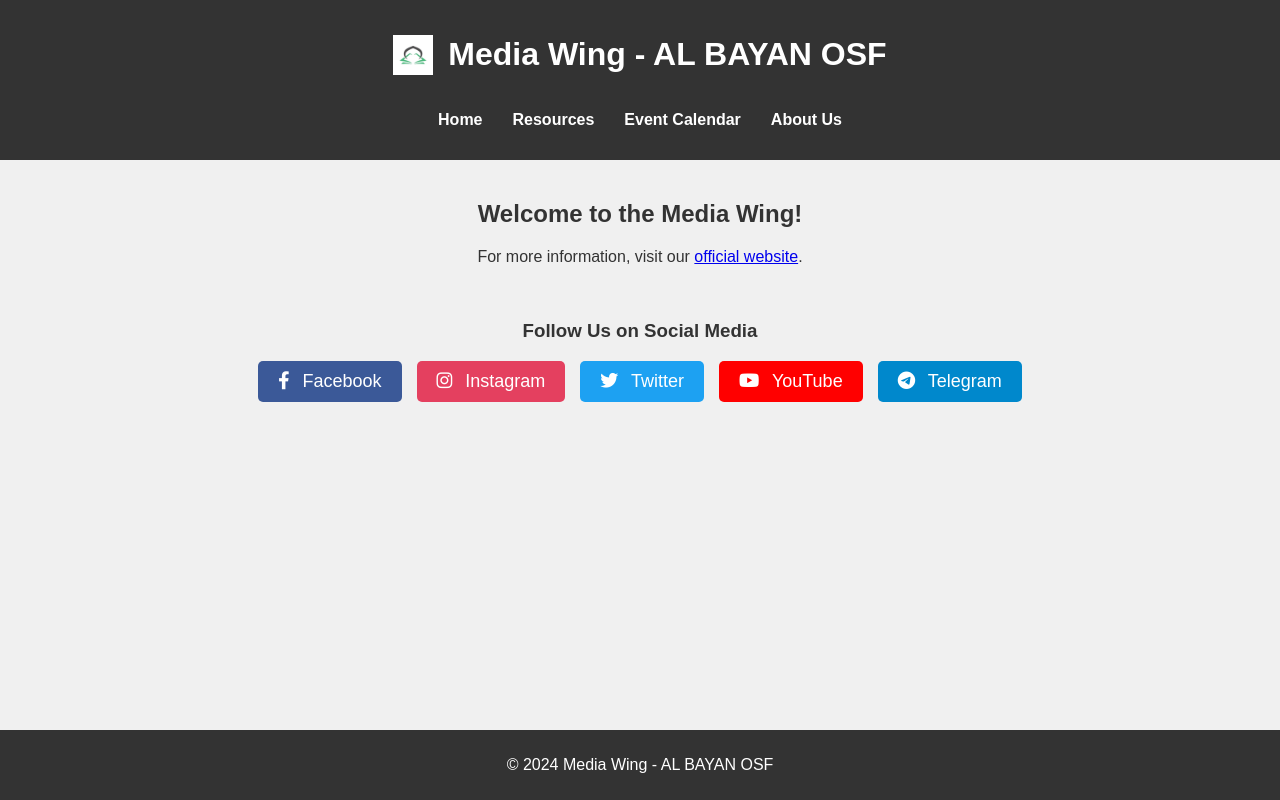
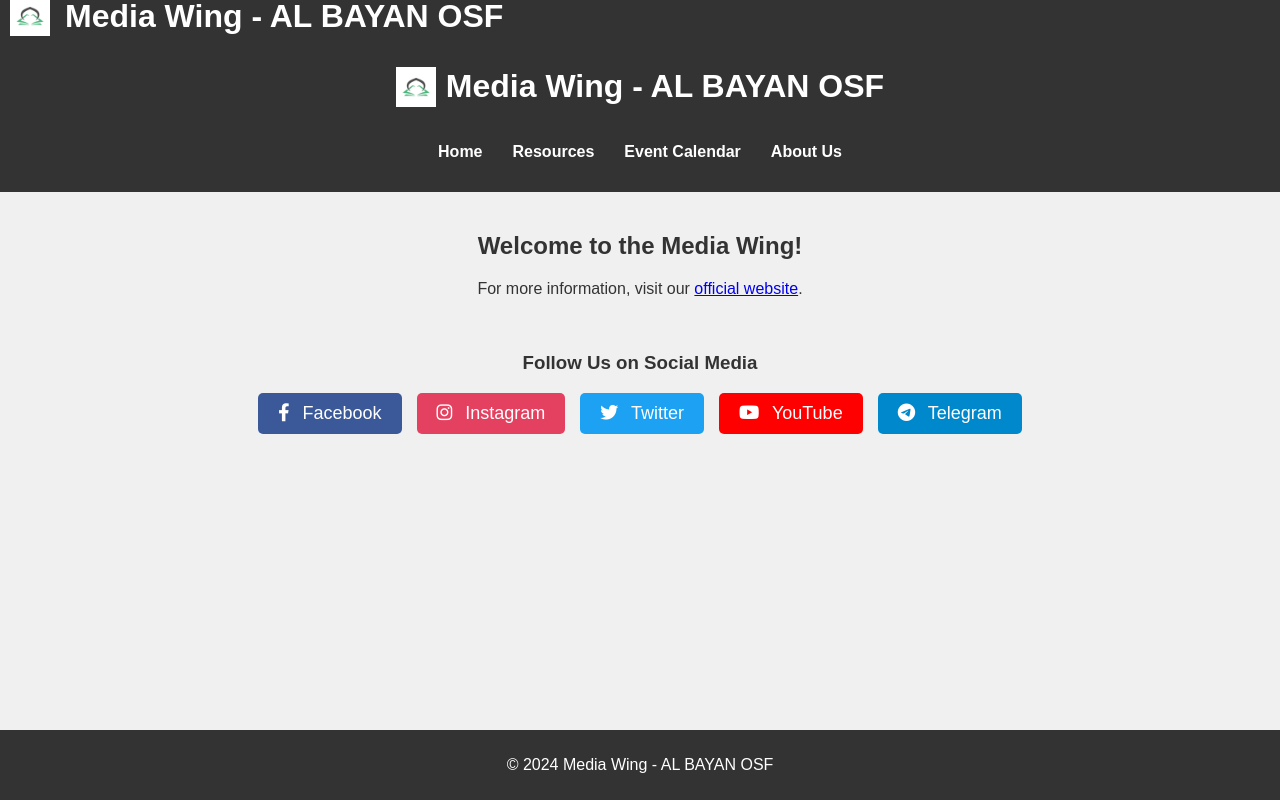
Before and after one commit to mediawingofalbayanosf/albayan-media-pwa, a plain HTML site: page index.html in a window 1280 px wide. Drawn offline with Linux system fonts and the light colour scheme.

Commit message:
Update index.html

```diff
--- a/index.html
+++ b/index.html
@@ -15,8 +15,39 @@
 
     <!-- Add FontAwesome for social media icons -->
     <link rel="stylesheet" href="https://cdnjs.cloudflare.com/ajax/libs/font-awesome/6.0.0-beta3/css/all.min.css">
+
+    <!-- Include custom script for Windows Controls Overlay -->
+    <style>
+        body {
+            margin: 0;
+            padding-top: env(titlebar-area-height, 32px);
+        }
+
+        #titlebar {
+            position: fixed;
+            top: 0;
+            left: 0;
+            right: 0;
+            height: env(titlebar-area-height, 32px);
+            background-color: #333;
+            color: white;
+            display: flex;
+            align-items: center;
+            padding: 0 10px;
+        }
+
+        .logo-container img {
+            margin-right: 10px;
+        }
+    </style>
 </head>
 <body>
+    <!-- Custom Title Bar -->
+    <div id="titlebar">
+        <img src="icon-192x192.png" alt="Media Wing Logo" class="logo">
+        <h1>Media Wing - AL BAYAN OSF</h1>
+    </div>
+
     <header>
         <div class="logo-container">
             <img src="icon-192x192.png" alt="Media Wing Logo" class="logo">
```
